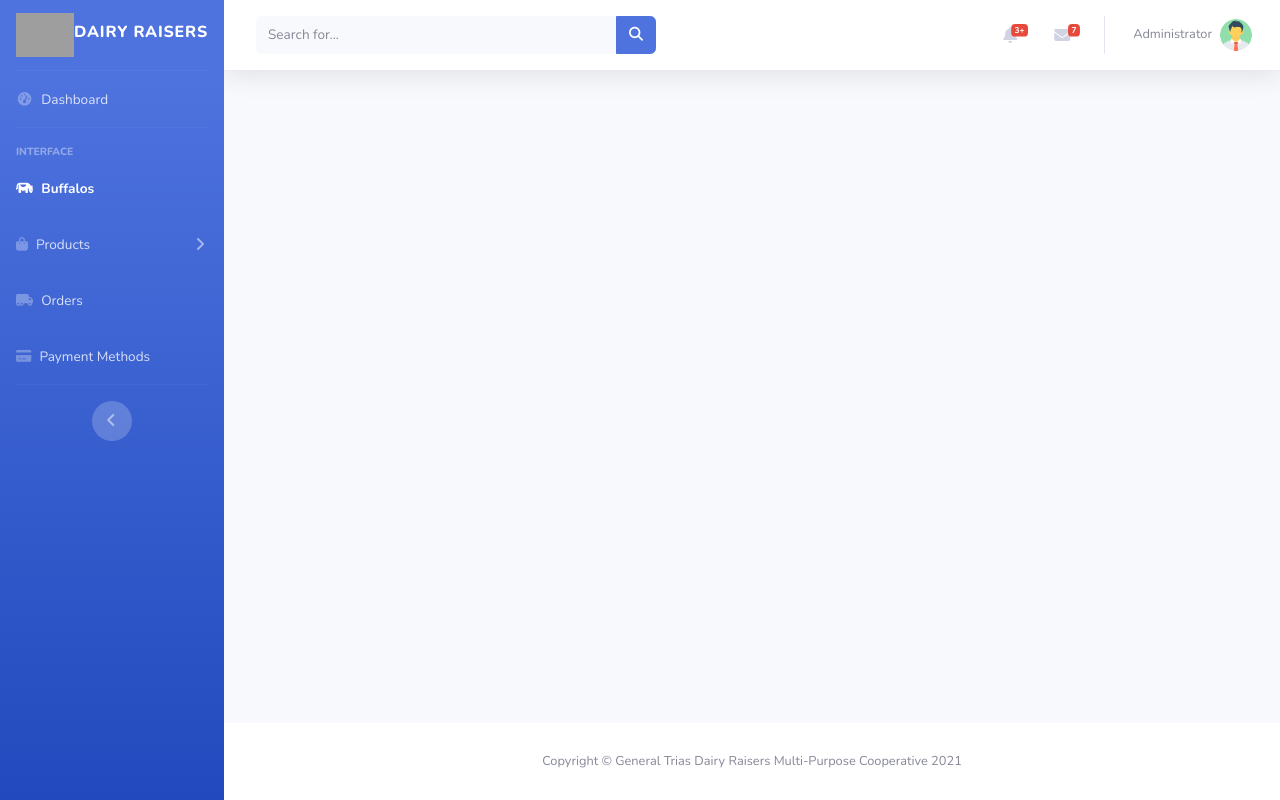
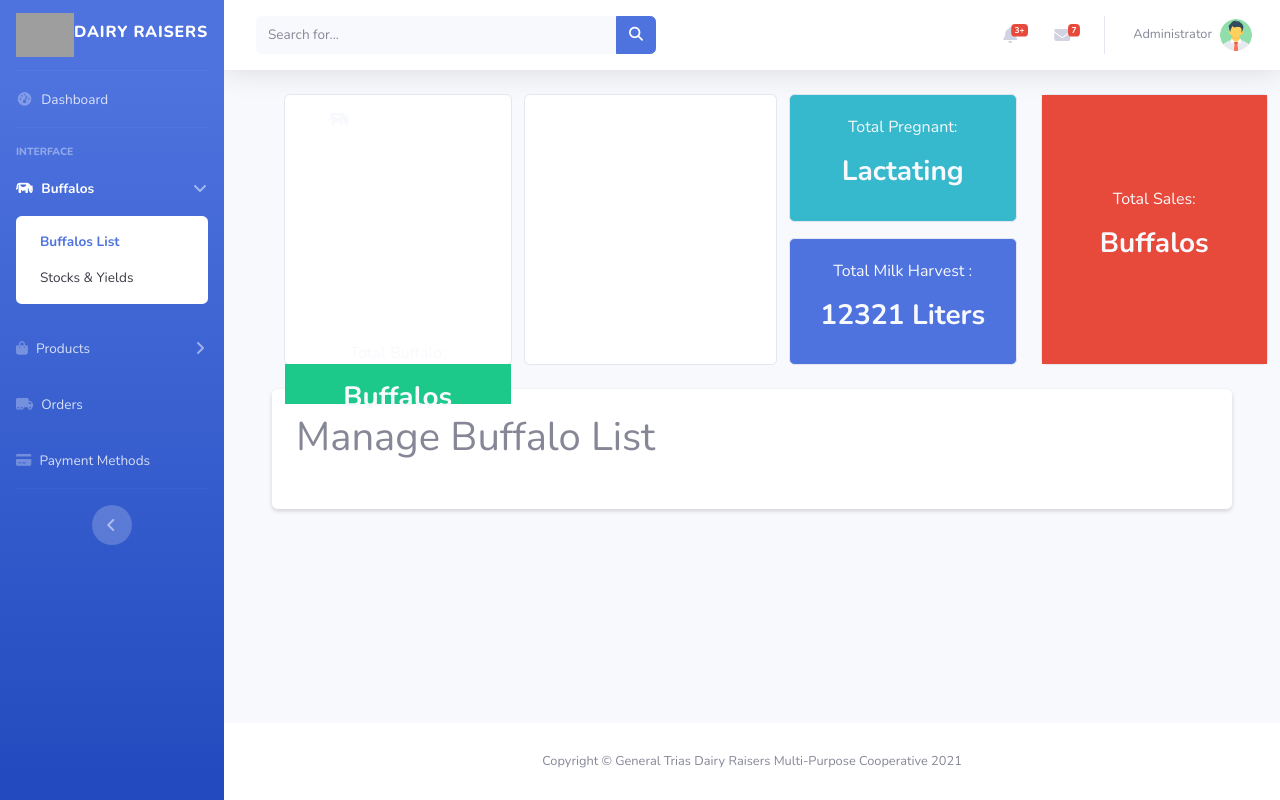
Before and after one commit to zurichan29/DairyRaisers, a Laravel app: page /admin/buffalos in a window 1280 px wide. Run offline with Laravel 10, Linux system fonts and the light colour scheme; a user stored in the database is signed in; data comes from the database, SQL or seed files in the repository; data that the repository does not hold is empty; style sheets or scripts are compiled from the project's sources; some libraries are stand-ins or nearby versions; some web fonts are replaced; grey boxes are pictures that could not be loaded.

Commit message:
buffalo milk stock and buffalo index, update in model, controller, seed

```diff
--- a/app/Http/Controllers/Admin/BuffaloController.php
+++ b/app/Http/Controllers/Admin/BuffaloController.php
@@ -2,8 +2,9 @@
 
 namespace App\Http\Controllers\Admin;
 
+use App\Models\Buffalo;
+use Illuminate\Http\Request;
 use App\Http\Controllers\Controller;
-use Illuminate\Http\Request;
 
 class BuffaloController extends Controller
 {
@@ -16,4 +17,11 @@
             return redirect()->back();
         }
     }
+
+    public function milk_stock()
+    {
+        // Add any necessary logic for managing buffalos
+        $buffalo = Buffalo::all();
+        return view('admin.buffalos.buffalo_stock.milk_stock', compact('buffalo'));
+    }
 }
--- a/resources/views/admin/buffalos/index.blade.php
+++ b/resources/views/admin/buffalos/index.blade.php
@@ -1,5 +1,57 @@
 @extends('layouts.admin')
 
 @section('content')
+    <div class="container p-0 d-flex justify-content-between align-items-stretch row m-4">
+        <div class="col d-flex flex-column justify-content-center align-items-stretch">
+            <div class="card text-light" style="height: 100%;">
+                <i class="fa-solid fa-cow card-img-top p-3 mx-auto d-block img-fluid" style="width: 170px;height: 100%;" alt="buffalo image"></i>
+                <div class="card-body bg-success text-center d-flex flex-column justify-content-center align-items-stretch">
+                    <p class="card-text">Total Buffalo: </p>
+                    <h3 class="card-title"><strong> Buffalos</strong></h3>
+                    <p class="card-text"></p>
+                </div>
+            </div>
+        </div>
+        <div class="col card">
+            <div class="card-body ">
+                <div class="dashboardChartBox">
+                    <canvas id="buffaloDashboard"></canvas>
+                </div>
+            </div>
+        </div>
+        <div class="col d-flex flex-column justify-content-center align-items-stretch">
+            <div class="card bg-info text-light" style="height: 100%;">
+                <div class="card-body text-center d-flex flex-column justify-content-center align-items-stretch">
+                    <p class="card-text">Total Pregnant: </p>
+                    <h3 class="card-title"><strong>Lactating</strong></h3>
+                    <p class="card-text"></p>
+                </div>
+            </div>
+            <div class="m-2">
+            </div>
+            <div class="card bg-primary text-light" style="height: 100%;">
+                <div class="card-body text-center d-flex flex-column justify-content-center align-items-stretch">
+                    <p class="card-text">Total Milk Harvest :</p>
+                    <h3 class="card-title"><strong>12321 Liters</strong></h3>
+                    <p class="card-text"></p>
+                </div>
+            </div>
+        </div>
+        <div class="col d-flex flex-column justify-content-center align-items-stretch">
+            <div class="card text-light" style="height: 100%;">
+                <div class="card-body bg-danger text-center d-flex flex-column justify-content-center align-items-stretch">
+                    <p class="card-text">Total Sales: </p>
+                    <h3 class="card-title"><strong>Buffalos</strong></h3>
+                    <p class="card-text"></p>
+                </div>
+            </div>
+        </div>
+    </div>
+    <div class="container mx-auto px-4 py-8">
+        <div class="bg-white rounded shadow-sm p-4">
+            <h1 class="text-2xl font-bold mb-4">Manage Buffalo List</h1>
+
+        </div>
+    </div>
 
 @endsection
--- a/resources/views/layouts/admin.blade.php
+++ b/resources/views/layouts/admin.blade.php
@@ -95,10 +95,22 @@
                 Interface
             </div>
             {{-- BUFFALOS --}}
-            <li class="nav-item {{ Request::routeIs('admin.buffalos.index') ? 'active' : '' }}">
-                <a class="nav-link" href="{{ route('admin.buffalos.index') }}">
+            <li class="nav-item {{ Request::routeIs('admin.buffalos.index') || Request::routeIs('admin.buffalos.buffalo_stock') ? 'active' : null }}">
+                <a class="nav-link" href="{{ route('admin.buffalos.index') || Request::routeIs('admin.buffalos.buffalo_stock') ? null : 'collapsed' }} href="#" data-toggle="collapse" data-target="#collapseProducts" aria-expanded="true"
+                aria-controls="collapseProducts">
                     <i class="fa-solid fa-cow"></i>
-                    <span>Buffalos</span></a>
+                    <span>Buffalos</span>
+                </a>
+                <div id="collapseProducts"
+                    class="collapse {{ Request::routeIs('admin.buffalos.index') || Request::routeIs('admin.buffalos.buffalo_stock') ? 'show' : null }}"
+                    aria-labelledby="headingPages" data-parent="#accordionSidebar">
+                    <div class="bg-white py-2 collapse-inner rounded">
+                        <a class="collapse-item {{ Request::routeIs('admin.buffalos.index') ? ' active' : null }}"
+                            href="{{ route('admin.buffalos.index') }}">Buffalos List</a>
+                        <a class="collapse-item {{ Request::routeIs('admin.buffalos.buffalo_stock') ? ' active' : null }}"
+                            href="{{ route('admin.buffalos.buffalo_stock') }}">Stocks & Yields</a>
+                    </div>
+                </div>
             </li>
             {{-- PRODUCTS --}}
             <li
--- a/routes/web.php
+++ b/routes/web.php
@@ -149,3 +149,4 @@
 
 // BUFFALOS
 Route::get('/admin/buffalos', [BuffaloController::class, 'index'])->name('admin.buffalos.index');
+Route::get('/admin/buffalos/buffalo_stock', [BuffaloController::class, 'milk_stock'])->name('admin.buffalos.buffalo_stock');
```
Also changed, not shown: app/Models/Buffalo.php (added, +11 -0 lines), resources/views/admin/buffalos/buffalo_stock/milk_stock.blade.php (renamed from resources/views/admin/buffalos/milk_yield.blade.php, +9 -9 lines), database/migrations/2023_07_21_145859_create_buffalos_table.php, resources/views/admin/buffalos/buffalo_list/buffalo_list.blade.php (renamed from resources/views/admin/buffalos/buffalo_list.blade.php).
